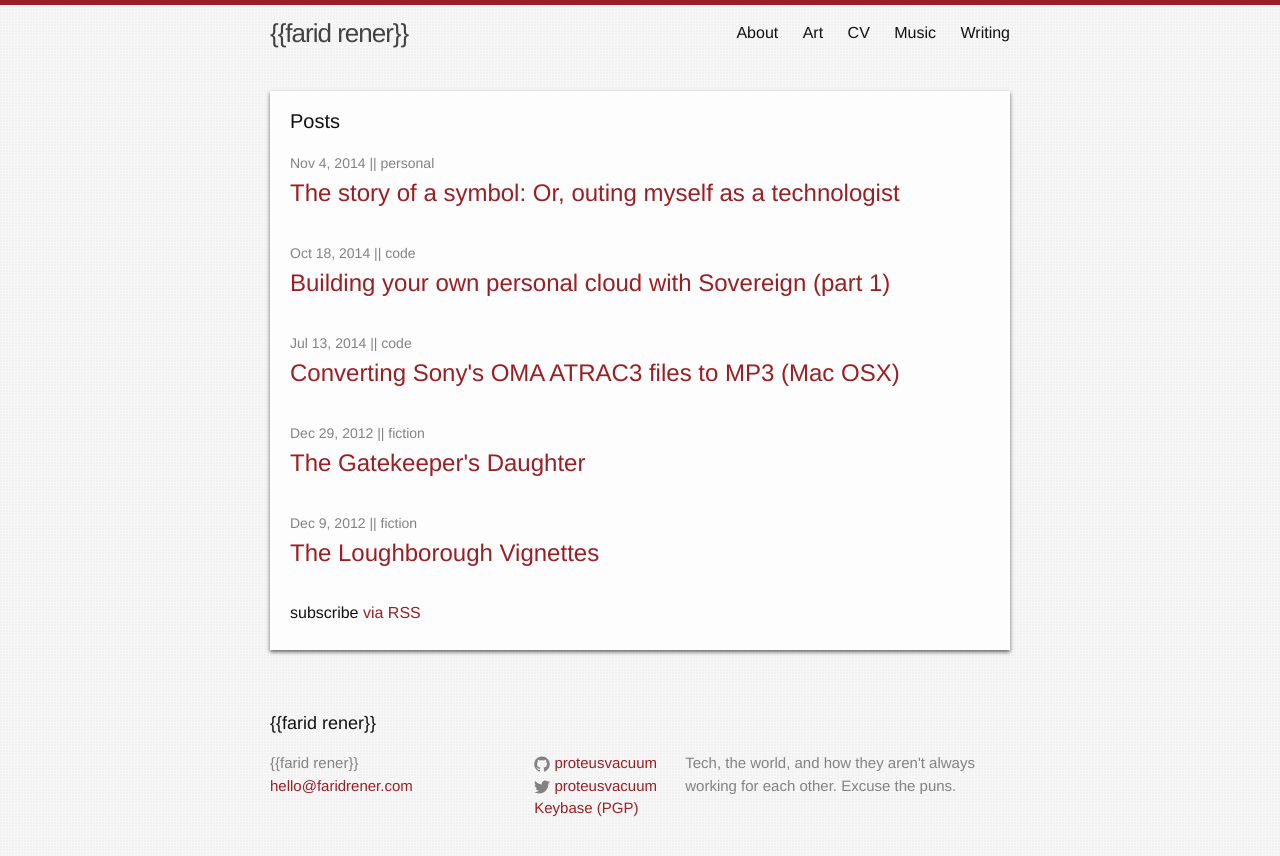
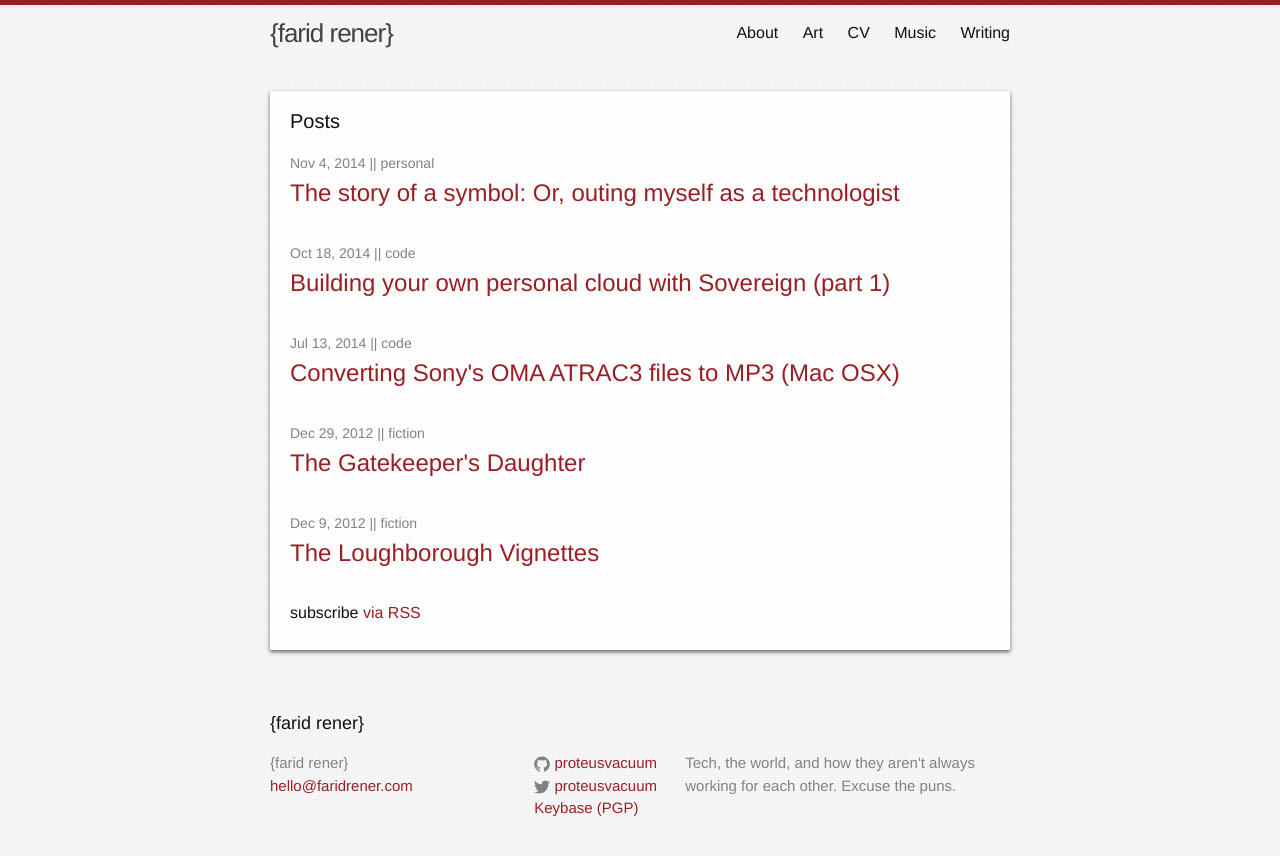
Before and after one commit to proteusvacuum/proteusvacuum.github.io, a Jekyll site: the page built from index.html, in a window 1280 px wide. Shown: the top 856 px of the page. Built offline with Jekyll 4.4.1, drawn with Linux system fonts in a browser that asks for light colours.

Commit message:
Change blog address

```diff
--- a/_config.yml
+++ b/_config.yml
@@ -1,10 +1,10 @@
 # Site settings
-title: "{{farid rener}}"
+title: "{farid rener}"
 email: hello@faridrener.com
 description: > # this means to ignore newlines until "baseurl:"
   Tech, the world, and how they aren't always working for each other. Excuse the puns.
 baseurl: "" # the subpath of your site, e.g. /blog/
-url: "" # the base hostname & protocol for your site
+url: "https://www.faridrener.com" # the base hostname & protocol for your site
 twitter_username: proteusvacuum
 github_username:  proteusvacuum
 keybase_username: provac
```
